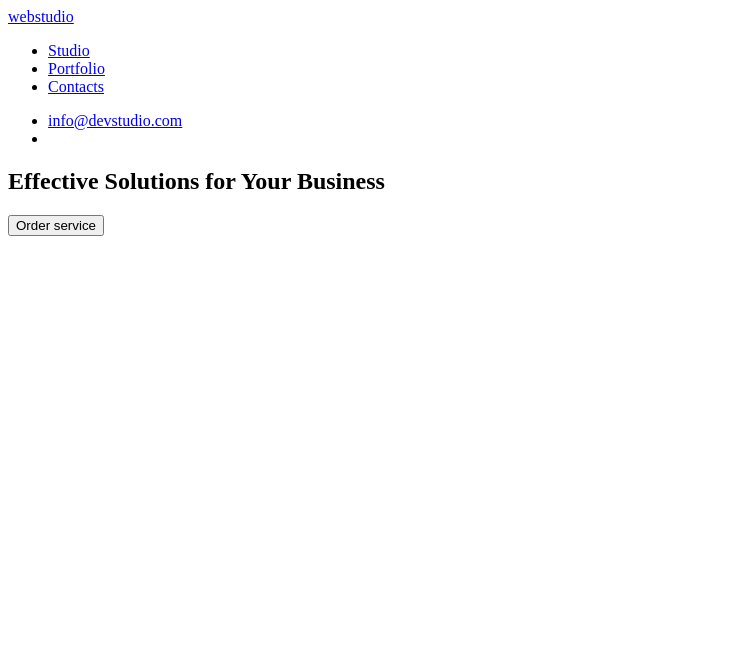
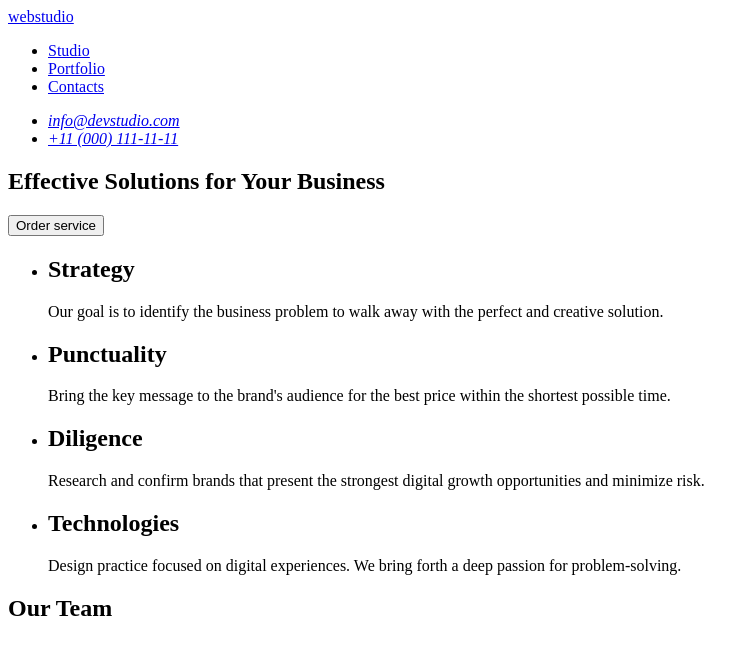
Before and after one commit to Vlada1515/goit-markup-hw-01, a plain HTML site: page index.html in a window 1280 px wide. Shown: the whole page, without its empty margins (0-754 px from the left). Drawn offline with Linux system fonts and the light colour scheme.

Commit message:
2
add section 2

```diff
--- a/index.html
+++ b/index.html
@@ -7,47 +7,73 @@
     <title>webstudio</title>
   </head>
   <body>
+
     <!--HEADER-->
 
     <header>
         <nav>
         <a href="./index.html">webstudio</a></header>
     <ul>
-      <li>
-        <a href="./index.html">Studio</a>
-      </li>
-      <li>
-        <a href="./index.html">Portfolio</a>
-      </li>
-      <li>
-        <a href="./index.html">Contacts</a>
-      </li>
+      <li><a href="./index.html">Studio</a></li>
+      <li><a href="./index.html">Portfolio</a></li>
+      <li><a href="./index.html">Contacts</a></li>
     </ul>
 </nav>
 
+<address>
 <ul>
-    <li>
-        <a href="mailto:info@devstudio.com">info@devstudio.com</a>
-    </li>
-    <li>
-        <a href="tel:+"></a>
-    </li>
+    <li><a href="mailto:info@devstudio.com">info@devstudio.com</a></li>
+    <li><a href="tel:+11(000)111-11-11">+11 (000) 111-11-11</a></li>
 </ul>
+</address>
 </header>
 
 
     <!--MAIN-->
 
+<!-- SECTION 1 -->
     <main>
       <section>
-        <h1>
-            Effective Solutions for Your Business
-        </h1>
-        <button type="submit">Order service</button>
+        <h1>Effective Solutions for Your Business</h1>
+        <button type="button">Order service</button>
       </section>
-      <section></section>
+
+      <!-- SECTION 2 -->
+      <section>
+        <ul>
+          <li>
+            <h2>Strategy</h2>
+              <p>
+                Our goal is to identify the business
+                problem to walk away with the perfect and creative solution.
+              </p>
+          </li>
+          <li>
+            <h2>Punctuality</h2>
+            <p>
+              Bring the key message to the brand's audience for the best price within the shortest possible time.
+            </p>
+          </li>
+          <li>
+            <h2>Diligence</h2>
+            <p>
+              Research and confirm brands that present the strongest digital growth opportunities and minimize risk.
+            </p>
+          </li>
+          <li>
+            <h2>Technologies</h2>
+            <p>
+              Design practice focused on digital experiences. We bring forth a deep passion for problem-solving.
+            </p>
+          </li>
+        </ul>
+      </section>
     </main>
 
+    <!-- SECTION 3 -->
+    <section>
+      <h2>Our Team</h2>
+    </section>
     <!--FOOTER-->
 
     <footer></footer>
```
Also changed, not shown: 1 other file.
